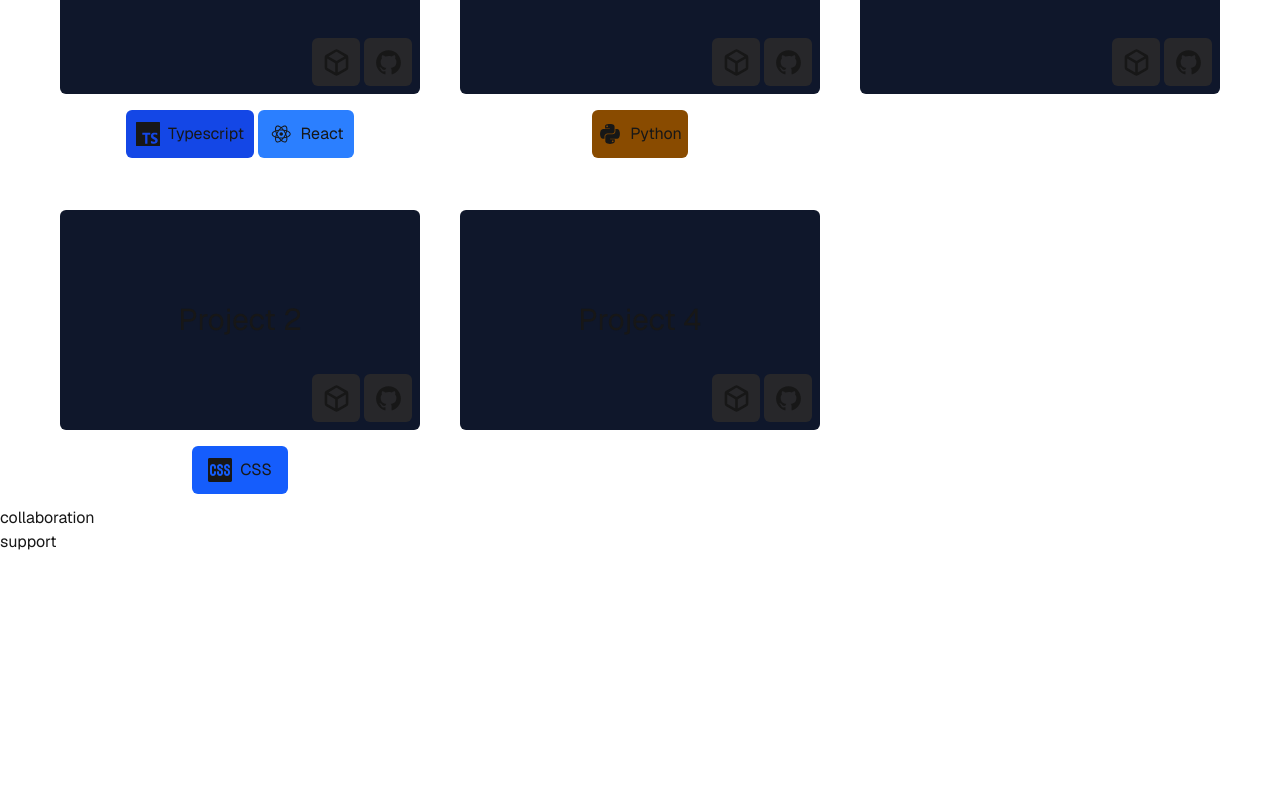
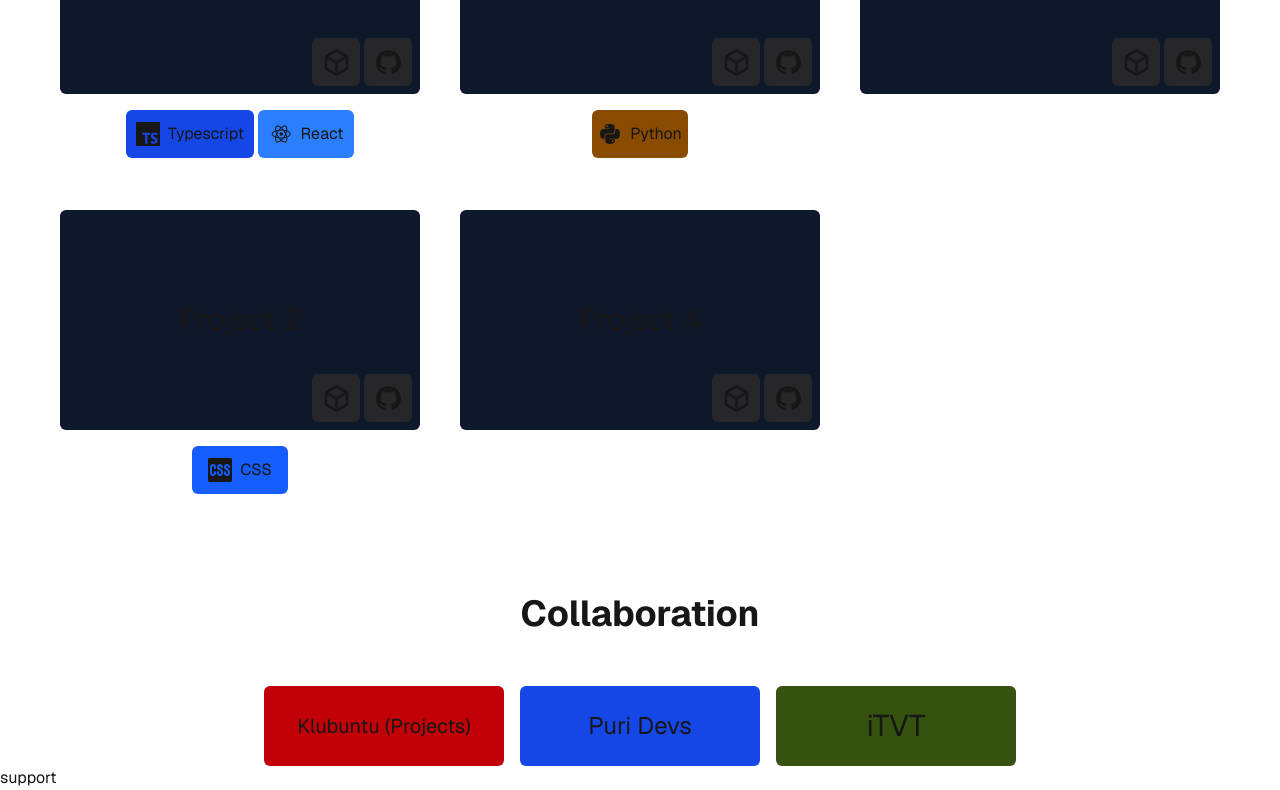
Before and after one commit to kbaraniak/kbdev, a Next.js app: page / in a window 1280 px wide. Shown: the part 737-1527 px from the top of the page. Before the commit the page ends 1291 px from the top, so only its background shows below. Built offline with nearby package versions, Linux system fonts and the light colour scheme.

Commit message:
First version of Collaboration section

```diff
--- a/components/Hero/Collaboration.jsx
+++ b/components/Hero/Collaboration.jsx
@@ -1,7 +1,26 @@
 export default function Collaboration() {
     return (
-        <section id="collaboration">
-            collaboration
+        <section className="mt-22 grid gap-10 items-center" id="collaboration">
+            <h2 className="text-4xl font-bold text-center">
+                Collaboration
+            </h2>
+            <div className="flex items-center justify-center">
+                <a href="https://github.com/klubuntu">
+                    <div className="mt-3 mx-2 w-60 h-20 bg-red-700 rounded-md text-center flex items-center justify-center hover:opacity-70 transition-opacity">
+                        <p className="text-xl">Klubuntu (Projects)</p>
+                    </div>
+                </a>
+                <a href="https://github.com/Puri-Devs">
+                    <div className="mt-3 mx-2 w-60 h-20 bg-blue-700 rounded-md text-center flex items-center justify-center hover:opacity-70 transition-opacity">
+                        <p className="text-2xl">Puri Devs</p>
+                    </div>
+                </a>
+                <a href="https://itvt.xyz">
+                    <div className="mt-3 mx-2 w-60 h-20 bg-lime-900 rounded-md text-center flex items-center justify-center hover:opacity-70 transition-opacity">
+                        <p className="text-3xl">iTVT</p>
+                    </div>
+                </a>
+            </div>
         </section>
     )
 }
```
